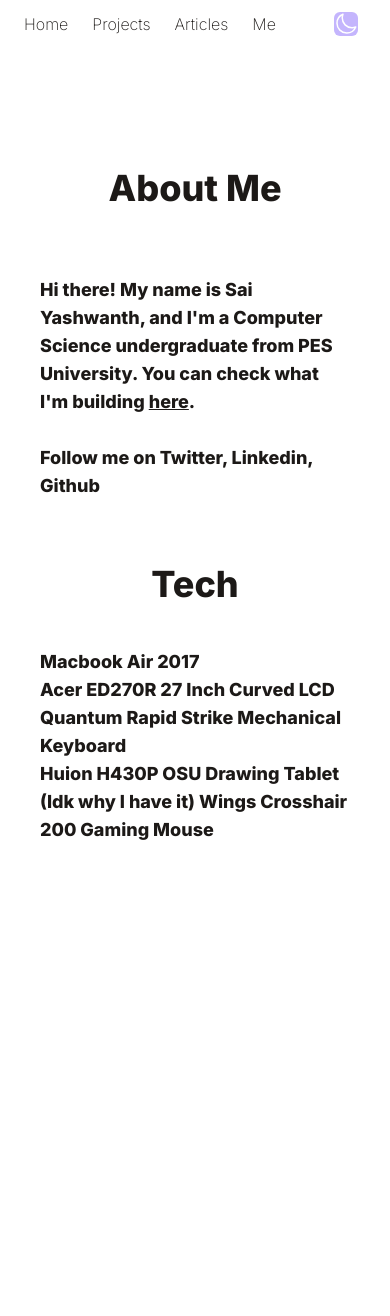
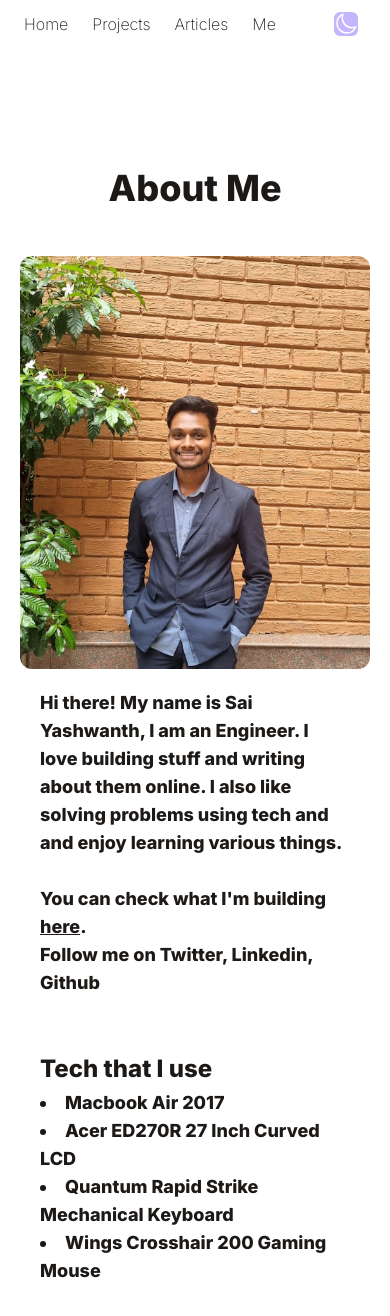
Before and after one commit to theyashwanthsai/DigitalGarden, a React (Vite) app: page /about in a window 390 px wide. Shown: the top 1316 px of the page. Before the commit the page ends 912 px from the top, so only its background shows below. Built offline with nearby package versions, Linux system fonts and the light colour scheme; a web font is replaced by a local one.

Commit message:
changed few stuff in about section and project section

```diff
--- a/src/components/About.jsx
+++ b/src/components/About.jsx
@@ -7,22 +7,27 @@ function About() {
         <div className="p-5 text-4xl md:text-7xl dark:text-white mb-1 md:mb-3 font-bold">
           <h1 className = "p-5 text-4xl md:text-7xl dark:text-white mb-1 md:mb-3 font-bold">About Me</h1>
         </div>
-      <p className="p-5 text-lg max-w-xl mb-6 font-bold">Hi there! My name is Sai Yashwanth, and I'm a Computer Science undergraduate from PES University.
-       You can check what I'm building <a className= "underline" href="https://github.com/theyashwanthsai">here</a>.
-      <br /> <br /> Follow me on Twitter, Linkedin, Github</p>
-
-      <h5 className="p-5 text-4xl md:text-7xl dark:text-white mb-1 md:mb-3 font-bold">Tech</h5>
-      <div className="p-5 text-lg max-w-xl mb-6 font-bold">
-        <ul></ul>
-      <p>
-        Macbook Air 2017 <br />
-        Acer ED270R 27 Inch Curved LCD <br />
-        Quantum Rapid Strike Mechanical Keyboard <br />
-        Huion H430P OSU Drawing Tablet (Idk why I have it)
-        Wings Crosshair 200 Gaming Mouse
+        <img src="/sai2.png" alt="cool guy" className="rounded-xl"/>
+      <p className="p-5 text-lg max-w-xl mb-6 font-bold">Hi there! My name is Sai Yashwanth, I am an Engineer. I love building stuff and writing about them online. I also like solving problems using tech and and enjoy learning various things.
+      <br /> <br />You can check what I'm building <a className= "underline" href="https://github.com/theyashwanthsai">here</a>.
+        <br /> Follow me on Twitter, Linkedin, Github
+        <br />
+        <br />
+        <br />
+        <h3 class=" text-2xl md:text-3xl dark:text-white mb-1 md:mb-3 font-bold">Tech that I use</h3>
+        <li>
+          Macbook Air 2017
+        </li>
+        <li>
+          Acer ED270R 27 Inch Curved LCD
+        </li>
+        <li>
+          Quantum Rapid Strike Mechanical Keyboard
+        </li>
+        <li>
+          Wings Crosshair 200 Gaming Mouse
+        </li>
       </p>
-
-      </div>
     </div >
   );
 
--- a/src/components/Articles.jsx
+++ b/src/components/Articles.jsx
@@ -8,6 +8,12 @@ function Articles() {
       <div className="p-5 text-4xl md:text-7xl dark:text-white mb-1 md:mb-3 font-bold">
         <h1 className = "p-5 text-4xl md:text-7xl dark:text-white mb-1 md:mb-3 font-bold">Articles</h1>
       </div>
+      <div className="p-2 text-xl  mb-6 font-semibold md:w-6/12">
+      <blockquote class="p-4 my-4 border-s-4 border-gray-300 bg-gray-50 dark:border-gray-500 dark:bg-gray-800">
+        <p class="text-xl italic font-medium leading-relaxed text-gray-900 dark:text-white">"You can make anything by writing." - C.S. Lewis</p>
+      </blockquote>
+      </div>
+
       <div className="md:w-6/12 ">
       {articles.map((item, index) => (
 
--- a/src/components/Projects.jsx
+++ b/src/components/Projects.jsx
@@ -10,11 +10,14 @@ function Projects() {
       </div>
 
       <p className="p-2 text-xl  mb-6 font-semibold md:w-6/12">
-      <p>When a measure becomes a target, it ceases to be a good measure - Goodhart's Law</p>
+      <blockquote class="p-4 my-4 border-s-4 border-gray-300 bg-gray-50 dark:border-gray-500 dark:bg-gray-800">
+        <p class="text-xl italic font-medium leading-relaxed text-gray-900 dark:text-white">"When a measure becomes a target, it ceases to be a good measure." - Goodhart's Law</p>
+      </blockquote>
       <br></br>
         I always believe in learning by building.
         Projects are what I have been building from the past two years.
         Here are few of the projects I built while exploring various fields of interest. </p>
+
       <div className="md:w-6/12 ">
       {projects.map((item, index) => (
         <p key={index} className="p-9 mt-2 text-lg border-4 rounded-2xl">
```
Also changed, not shown: public/sai2.png (added).
